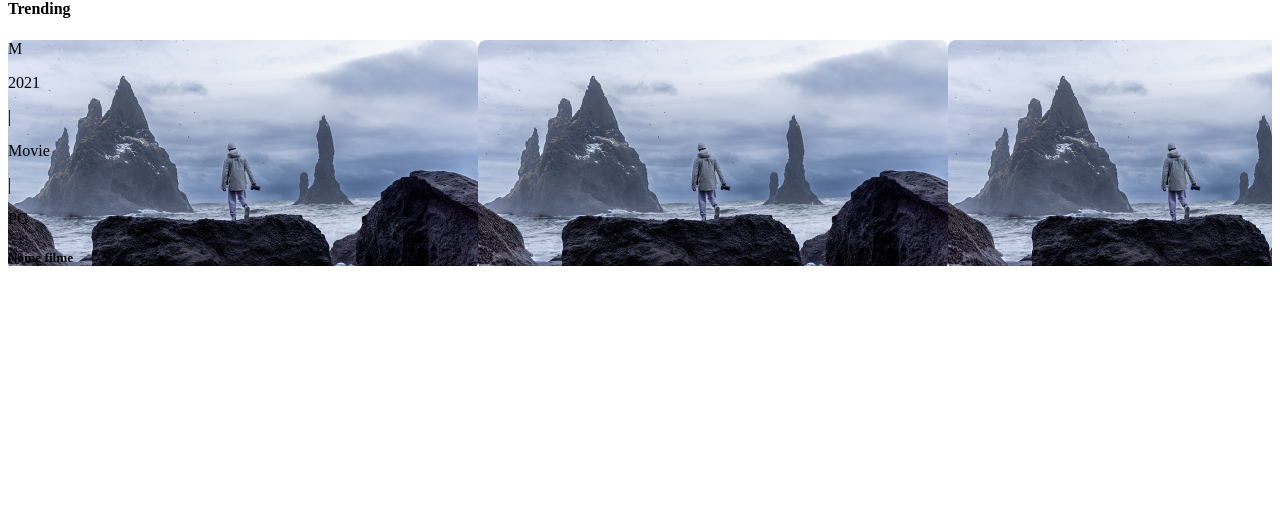
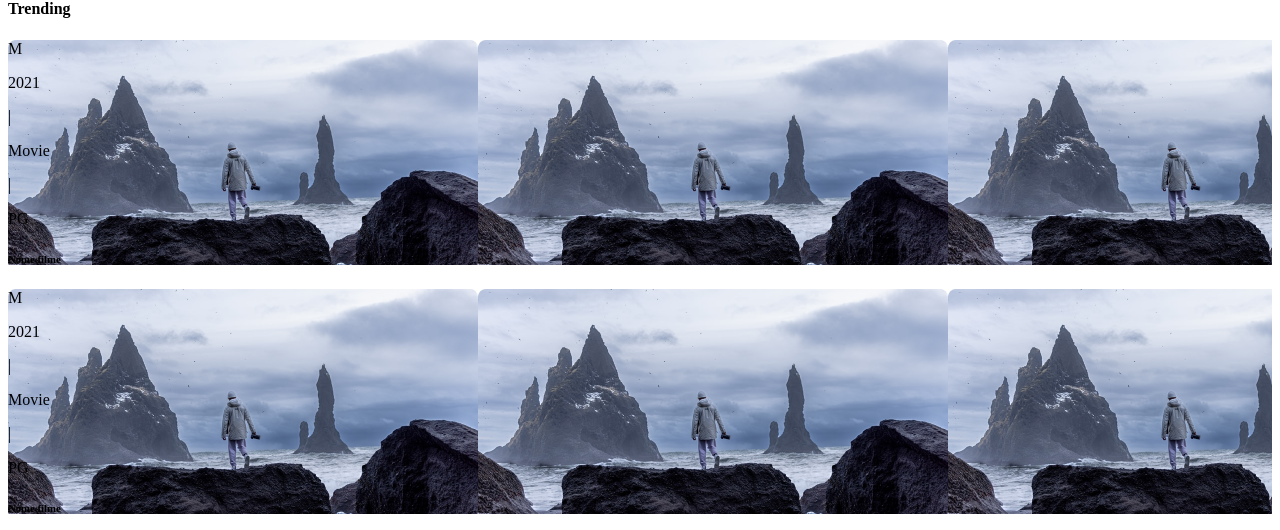
Before and after one commit to silvamaarcus/entertainment-app, a React (Vite) app: page / in a window 1280 px wide. Shown: the part 422-952 px from the top of the page. Before the commit the page ends 800 px from the top, so only its background shows below. Built offline with nearby package versions, Linux system fonts and the light colour scheme; the HTML template or start-up script is replaced by a standard one.

Commit message:
Contruindo Card Carousel...

```diff
--- a/src/components/Cards/Card_Carousel.jsx
+++ b/src/components/Cards/Card_Carousel.jsx
@@ -34,21 +34,21 @@ const Card_Carousel = () => {
     <>
       <div className="card-l">
         <div className="card-img" style={{ backgroundImage: `url(${cover})` }}>
-          <div className="flex-space-column card-content p-3">
-            <div className="w-100 border">
+          <div className="flex-space-column card-content p-3 h-100p">
+            <div className="w-100 border h-50">
               <div className="flex-end-row">
                 <p>M</p>
               </div>
             </div>
-            <div className="w-100 border">
-              <span className="flex-start-row gap-1">
+            <div className="w-100 border h-50">
+              <span className="flex-start-row gap-1 mt-3">
                 <p>2021</p>
                 <p>|</p>
                 <p>Movie</p>
                 <p>|</p>
                 <p>PG</p>
               </span>
-              <h5>Nome filme</h5>
+              <h6>Nome filme</h6>
             </div>
           </div>
         </div>
--- a/src/css/sass/_layout.scss
+++ b/src/css/sass/_layout.scss
@@ -424,3 +424,7 @@ $gutter: 32px;
   border-radius: 8px;
   height: 100%;
 }
+
+.h-50 {
+height: 50%;
+}
--- a/src/css/style.css
+++ b/src/css/style.css
@@ -555,6 +555,10 @@
   z-index: -1;
   border-radius: 8px;
   height: 100%;
+}
+
+.h-50 {
+  height: 50%;
 }
 
 .s-0 {
--- a/src/pages/Home/index.jsx
+++ b/src/pages/Home/index.jsx
@@ -18,8 +18,12 @@ const Home = () => {
               <div className="grid-5">
                 <Card_Carousel />
               </div>
-              <div className="grid-5 border"></div>
-              <div className="grid-2 border"></div>
+              <div className="grid-5">
+                <Card_Carousel />
+              </div>
+              <div className="grid-2">
+                <Card_Carousel />
+              </div>
             </div>
           </div>
         </div>
```
Also changed, not shown: 1 other file (tests, documents, lock files or other folders).
